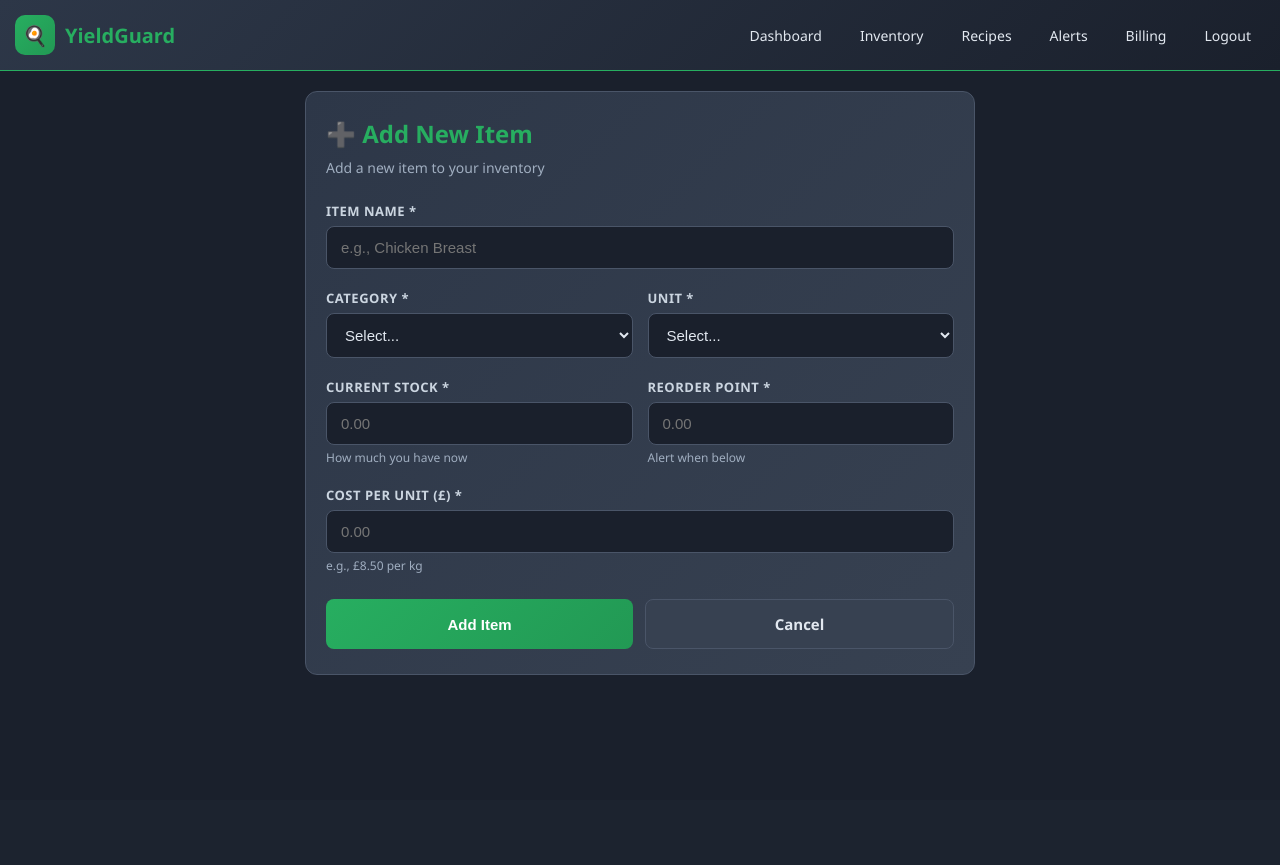
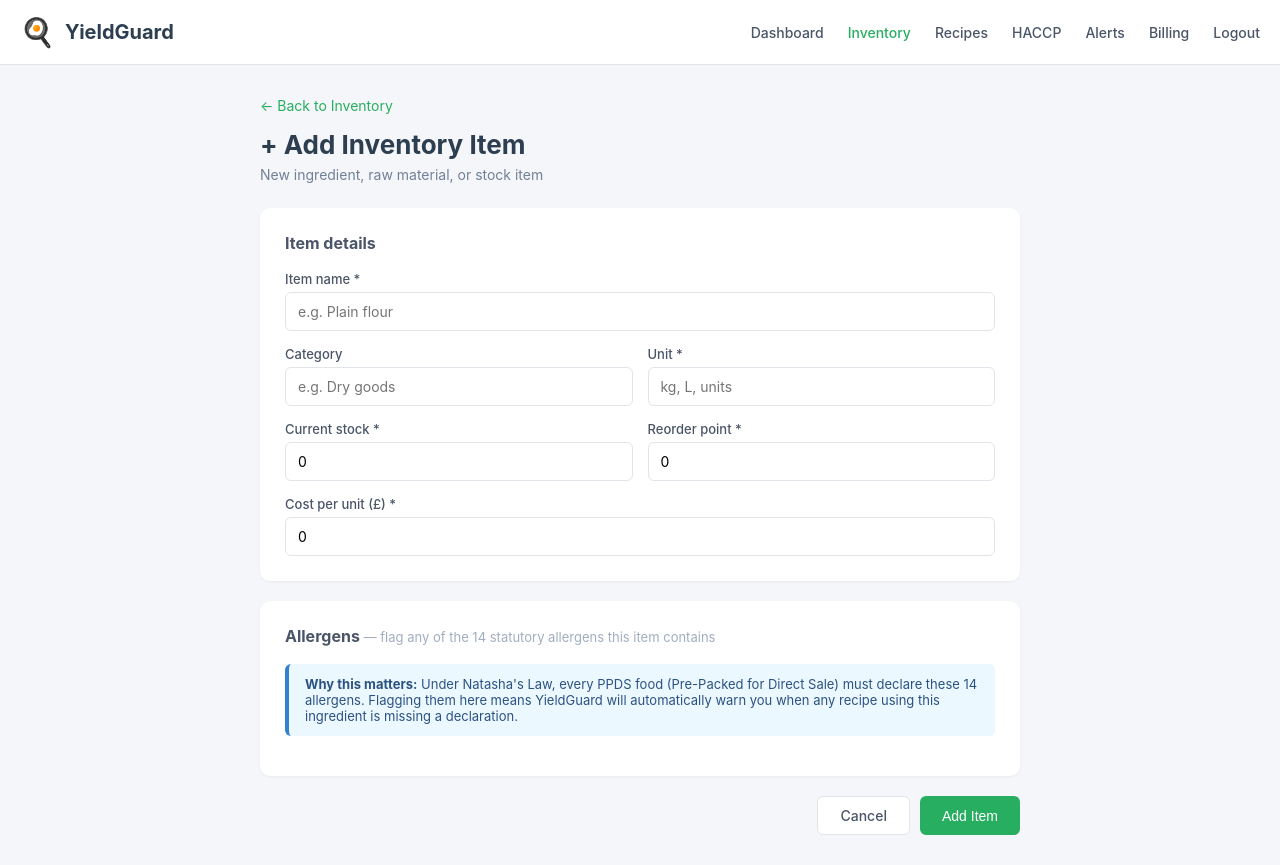
Before and after one commit to cryptoirish/kitchen-inventory-clean, a Flask app: page /add in a window 1280 px wide. Before the commit the page ends 675 px from the top, so only its background shows below. Run offline with Flask 3, Linux system fonts and the light colour scheme; the visitor is signed in with stand-in values (Sample User, id 1); data that the repository does not hold is empty; some libraries are stand-ins or nearby versions.

Commit message:
Refactor add.html for improved layout and styling

```diff
--- a/templates/add.html
+++ b/templates/add.html
@@ -1,173 +1,150 @@
 <!DOCTYPE html>
-<html>
+<html lang="en">
 <head>
+    <meta charset="UTF-8">
+    <meta name="viewport" content="width=device-width, initial-scale=1.0">
     <title>Add Item - YieldGuard</title>
-    <meta name="viewport" content="width=device-width, initial-scale=1.0">
     <style>
         * { margin: 0; padding: 0; box-sizing: border-box; }
-        body { font-family: 'Segoe UI', Tahoma, Geneva, Verdana, sans-serif; background: #1a202c; color: #e2e8f0; min-height: 100vh; }
-
-        .navbar { background: linear-gradient(135deg, #2d3748 0%, #1a202c 100%); padding: 15px 0; border-bottom: 1px solid #27ae60; position: sticky; top: 0; z-index: 1000; }
-        .nav-container { max-width: 1400px; margin: 0 auto; padding: 0 15px; display: flex; justify-content: space-between; align-items: center; }
-        .logo { display: flex; align-items: center; gap: 10px; text-decoration: none; }
-        .logo-icon { width: 40px; height: 40px; background: linear-gradient(135deg, #27ae60 0%, #229954 100%); border-radius: 10px; display: flex; align-items: center; justify-content: center; font-size: 20px; }
-        .logo-text { color: #27ae60; font-size: 20px; font-weight: bold; }
-        .nav-links { display: flex; gap: 10px; align-items: center; }
-        .nav-links a { color: #e2e8f0; text-decoration: none; font-weight: 500; padding: 8px 14px; border-radius: 8px; transition: all 0.3s; font-size: 14px; }
-        .nav-links a:hover { background: rgba(39, 174, 96, 0.1); color: #27ae60; }
-
-        .hamburger { display: none; flex-direction: column; gap: 4px; cursor: pointer; padding: 10px; border: none; background: none; }
-        .hamburger span { width: 25px; height: 3px; background: #27ae60; border-radius: 2px; }
-
-        .mobile-menu { display: none; position: fixed; top: 70px; left: 0; right: 0; background: #1a202c; padding: 20px; border-bottom: 2px solid #27ae60; flex-direction: column; gap: 10px; z-index: 999; box-shadow: 0 10px 30px rgba(0,0,0,0.5); }
-        .mobile-menu.active { display: flex; }
-        .mobile-menu a { color: #e2e8f0; text-decoration: none; font-weight: 500; padding: 15px 20px; border-radius: 10px; font-size: 16px; border: 1px solid #374151; }
-        .mobile-menu a:hover, .mobile-menu a.active { background: rgba(39, 174, 96, 0.1); color: #27ae60; border-color: #27ae60; }
-
-        .container { max-width: 700px; margin: 20px auto; padding: 0 15px; }
-
-        .form-card { background: linear-gradient(135deg, #2d3748 0%, #374151 100%); padding: 25px 20px; border-radius: 12px; border: 1px solid #4a5568; }
-        .form-header { margin-bottom: 25px; }
-        .form-header h1 { color: #27ae60; font-size: 24px; margin-bottom: 8px; }
-        .form-header p { color: #a0aec0; font-size: 14px; }
-
-        .form-group { margin-bottom: 20px; }
-        .form-row { display: grid; grid-template-columns: 1fr 1fr; gap: 15px; }
-        label { display: block; margin-bottom: 6px; font-weight: 600; color: #cbd5e0; font-size: 13px; text-transform: uppercase; letter-spacing: 0.5px; }
-        input, select { width: 100%; padding: 12px 14px; background: #1a202c; border: 1px solid #4a5568; border-radius: 8px; color: #e2e8f0; font-size: 15px; transition: all 0.3s; }
-        input:focus, select:focus { outline: none; border-color: #27ae60; box-shadow: 0 0 0 3px rgba(39, 174, 96, 0.1); }
-
-        .btn { display: inline-block; padding: 14px 24px; border-radius: 8px; text-decoration: none; font-weight: 600; font-size: 15px; transition: all 0.3s; cursor: pointer; border: none; text-align: center; }
-        .btn-primary { background: linear-gradient(135deg, #27ae60 0%, #229954 100%); color: white; }
-        .btn-primary:hover { transform: translateY(-2px); }
-        .btn-secondary { background: #374151; color: #e2e8f0; border: 1px solid #4a5568; }
-
-        .form-actions { display: flex; gap: 12px; margin-top: 25px; }
-        .form-actions .btn { flex: 1; }
-        .helper-text { font-size: 12px; color: #a0aec0; margin-top: 4px; }
-
+        body { font-family: -apple-system, BlinkMacSystemFont, 'Segoe UI', sans-serif; background: #f5f6fa; color: #2c3e50; }
+        .navbar { background: #fff; border-bottom: 1px solid #e1e4e8; padding: 0 20px; position: sticky; top: 0; z-index: 100; }
+        .nav-container { max-width: 1400px; margin: 0 auto; display: flex; align-items: center; justify-content: space-between; height: 64px; }
+        .logo { display: flex; align-items: center; gap: 10px; text-decoration: none; color: #2c3e50; font-weight: 700; font-size: 20px; }
+        .logo-icon { font-size: 28px; }
+        .nav-links { display: flex; gap: 24px; }
+        .nav-links a { text-decoration: none; color: #4a5568; font-weight: 500; font-size: 14px; }
+        .hamburger { display: none; background: none; border: none; cursor: pointer; flex-direction: column; gap: 4px; }
+        .hamburger span { display: block; width: 24px; height: 2px; background: #2c3e50; }
+        .mobile-menu { display: none; position: absolute; top: 64px; left: 0; right: 0; background: #fff; border-bottom: 1px solid #e1e4e8; padding: 10px 0; }
+        .mobile-menu.active { display: block; }
+        .mobile-menu a { display: block; padding: 12px 20px; text-decoration: none; color: #4a5568; }
+        .container { max-width: 800px; margin: 0 auto; padding: 30px 20px; }
+        .back-link { color: #27ae60; text-decoration: none; font-size: 14px; margin-bottom: 15px; display: inline-block; }
+        .page-header { margin-bottom: 25px; }
+        .page-header h1 { font-size: 26px; margin-bottom: 6px; }
+        .page-subtitle { color: #718096; font-size: 14px; }
+        .card { background: #fff; border-radius: 10px; padding: 25px; margin-bottom: 20px; box-shadow: 0 1px 3px rgba(0,0,0,0.05); }
+        .card h2 { font-size: 16px; margin-bottom: 18px; color: #4a5568; }
+        .card h2 .subtle { color: #a0aec0; font-weight: 400; font-size: 13px; }
+        .form-grid { display: grid; grid-template-columns: 1fr 1fr; gap: 15px; }
+        .form-group { display: flex; flex-direction: column; gap: 5px; }
+        .form-group.full { grid-column: 1 / -1; }
+        label { font-size: 13px; font-weight: 500; color: #4a5568; }
+        input, select { padding: 10px 12px; border: 1px solid #e1e4e8; border-radius: 6px; font-size: 14px; font-family: inherit; }
+        input:focus, select:focus { outline: none; border-color: #27ae60; }
+        .allergen-grid { display: grid; grid-template-columns: repeat(auto-fill, minmax(200px, 1fr)); gap: 8px; }
+        .allergen-option { display: flex; align-items: flex-start; gap: 10px; padding: 10px 12px; border: 2px solid #e1e4e8; border-radius: 8px; cursor: pointer; transition: all 0.15s; }
+        .allergen-option:has(input:checked) { border-color: #f59e0b; background: #fffbeb; }
+        .allergen-option input { margin-top: 3px; cursor: pointer; }
+        .allergen-icon { font-size: 22px; flex-shrink: 0; }
+        .allergen-text { display: flex; flex-direction: column; gap: 2px; flex: 1; min-width: 0; }
+        .allergen-name { font-weight: 600; font-size: 13px; }
+        .allergen-desc { font-size: 11px; color: #718096; line-height: 1.3; }
+        .actions { display: flex; gap: 10px; justify-content: flex-end; margin-top: 20px; }
+        .btn { background: #27ae60; color: #fff; border: none; padding: 10px 22px; border-radius: 6px; font-size: 14px; font-weight: 500; cursor: pointer; text-decoration: none; display: inline-block; }
+        .btn:hover { background: #219a52; }
+        .btn-secondary { background: #fff; color: #4a5568; border: 1px solid #e1e4e8; }
+        .btn-secondary:hover { background: #f7fafc; }
+        .flash { padding: 12px 16px; border-radius: 6px; margin-bottom: 15px; font-size: 14px; }
+        .flash.success { background: #d4edda; color: #155724; }
+        .flash.danger { background: #f8d7da; color: #721c24; }
+        .info-banner { background: #ebf8ff; color: #2c5282; padding: 12px 16px; border-radius: 6px; font-size: 13px; margin-bottom: 15px; border-left: 4px solid #3182ce; }
         @media (max-width: 768px) {
             .nav-links { display: none; }
             .hamburger { display: flex; }
-            .logo-text { font-size: 18px; }
-            .form-row { grid-template-columns: 1fr; gap: 20px; }
-            .form-card { padding: 20px 15px; }
-            .form-actions { flex-direction: column; }
+            .form-grid { grid-template-columns: 1fr; }
+            .allergen-grid { grid-template-columns: 1fr; }
         }
     </style>
 </head>
 <body>
     <nav class="navbar">
         <div class="nav-container">
-            <a href="/" class="logo">
-                <div class="logo-icon">🍳</div>
-                <div class="logo-text">YieldGuard</div>
-            </a>
+            <a href="/" class="logo"><div class="logo-icon">🍳</div><div>YieldGuard</div></a>
             <div class="nav-links">
-                <a href="/">Dashboard</a>
-                <a href="/inventory">Inventory</a>
-                <a href="/recipes">Recipes</a>
-                <a href="/alerts">Alerts</a>
-                <a href="/billing">Billing</a>
-                <a href="/logout">Logout</a>
+                <a href="/">Dashboard</a><a href="/inventory" style="color: #27ae60;">Inventory</a><a href="/recipes">Recipes</a>
+                <a href="/haccp">HACCP</a><a href="/alerts">Alerts</a><a href="/billing">Billing</a><a href="/logout">Logout</a>
             </div>
-            <button class="hamburger" onclick="toggleMenu()">
-                <span></span><span></span><span></span>
-            </button>
+            <button class="hamburger" onclick="toggleMenu()"><span></span><span></span><span></span></button>
         </div>
         <div class="mobile-menu" id="mobileMenu">
-            <a href="/">📊 Dashboard</a>
-            <a href="/inventory">📦 Inventory</a>
-            <a href="/recipes">🍽️ Recipes</a>
-            <a href="/alerts">⚠️ Alerts</a>
-            <a href="/billing">💳 Billing</a>
-            <a href="/logout">🚪 Logout</a>
+            <a href="/">📊 Dashboard</a><a href="/inventory">📦 Inventory</a><a href="/recipes">🍽️ Recipes</a>
+            <a href="/haccp">🛡️ HACCP</a><a href="/alerts">⚠️ Alerts</a><a href="/billing">💳 Billing</a><a href="/logout">🚪 Logout</a>
         </div>
     </nav>
 
     <div class="container">
-        <div class="form-card">
-            <div class="form-header">
-                <h1>➕ Add New Item</h1>
-                <p>Add a new item to your inventory</p>
+        <a href="/inventory" class="back-link">← Back to Inventory</a>
+        <div class="page-header">
+            <h1>+ Add Inventory Item</h1>
+            <p class="page-subtitle">New ingredient, raw material, or stock item</p>
         </div>
 
+        {% with messages = get_flashed_messages(with_categories=true) %}
+            {% for category, message in messages %}
+                <div class="flash {{ category }}">{{ message }}</div>
+            {% endfor %}
+        {% endwith %}
+
         <form method="POST">
+            <div class="card">
+                <h2>Item details</h2>
+                <div class="form-grid">
+                    <div class="form-group full">
+                        <label>Item name *</label>
+                        <input type="text" name="name" required placeholder="e.g. Plain flour">
+                    </div>
                     <div class="form-group">
-                    <label>Item Name *</label>
-                    <input type="text" name="name" placeholder="e.g., Chicken Breast" required>
+                        <label>Category</label>
+                        <input type="text" name="category" placeholder="e.g. Dry goods">
                     </div>
-
-                <div class="form-row">
-                    <div class="form-group">
-                        <label>Category *</label>
-                        <select name="category" required>
-                            <option value="">Select...</option>
-                            <option value="Protein">Protein</option>
-                            <option value="Vegetables">Vegetables</option>
-                            <option value="Dairy">Dairy</option>
-                            <option value="Dry Goods">Dry Goods</option>
-                            <option value="Beverages">Beverages</option>
-                            <option value="Cleaning">Cleaning</option>
-                            <option value="Other">Other</option>
-                        </select>
-                    </div>
-
                     <div class="form-group">
                         <label>Unit *</label>
-                        <select name="unit" required>
-                            <option value="">Select...</option>
-                            <option value="kg">kg</option>
-                            <option value="g">g</option>
-                            <option value="L">L</option>
-                            <option value="ml">ml</option>
-                            <option value="pieces">pieces</option>
-                            <option value="boxes">boxes</option>
-                            <option value="cans">cans</option>
-                            <option value="bottles">bottles</option>
-                        </select>
+                        <input type="text" name="unit" required placeholder="kg, L, units">
+                    </div>
+                    <div class="form-group">
+                        <label>Current stock *</label>
+                        <input type="number" name="stock" step="0.01" required value="0">
+                    </div>
+                    <div class="form-group">
+                        <label>Reorder point *</label>
+                        <input type="number" name="reorder" step="0.01" required value="0">
+                    </div>
+                    <div class="form-group full">
+                        <label>Cost per unit (£) *</label>
+                        <input type="number" name="cost" step="0.01" required value="0">
+                    </div>
                 </div>
             </div>
 
-                <div class="form-row">
-                    <div class="form-group">
-                        <label>Current Stock *</label>
-                        <input type="number" name="stock" step="0.01" placeholder="0.00" required>
-                        <p class="helper-text">How much you have now</p>
+            <div class="card">
+                <h2>Allergens <span class="subtle">— flag any of the 14 statutory allergens this item contains</span></h2>
+                <div class="info-banner">
+                    <strong>Why this matters:</strong> Under Natasha's Law, every PPDS food (Pre-Packed for Direct Sale) must declare these 14 allergens. Flagging them here means YieldGuard will automatically warn you when any recipe using this ingredient is missing a declaration.
                 </div>
-
-                    <div class="form-group">
-                        <label>Reorder Point *</label>
-                        <input type="number" name="reorder" step="0.01" placeholder="0.00" required>
-                        <p class="helper-text">Alert when below</p>
+                <div class="allergen-grid">
+                    {% for a in allergens %}
+                    <label class="allergen-option">
+                        <input type="checkbox" name="allergen_{{ a.code }}">
+                        <span class="allergen-icon">{{ a.icon }}</span>
+                        <span class="allergen-text">
+                            <span class="allergen-name">{{ a.display_name }}</span>
+                            <span class="allergen-desc">{{ a.description }}</span>
+                        </span>
+                    </label>
+                    {% endfor %}
                 </div>
             </div>
 
-                <div class="form-group">
-                    <label>Cost per Unit (£) *</label>
-                    <input type="number" name="cost" step="0.01" placeholder="0.00" required>
-                    <p class="helper-text">e.g., £8.50 per kg</p>
-                </div>
-
-                <div class="form-actions">
-                    <button type="submit" class="btn btn-primary">Add Item</button>
+            <div class="actions">
                 <a href="/inventory" class="btn btn-secondary">Cancel</a>
+                <button type="submit" class="btn">Add Item</button>
             </div>
         </form>
     </div>
-    </div>
 
     <script>
-        function toggleMenu() {
-            document.getElementById('mobileMenu').classList.toggle('active');
-        }
-        document.addEventListener('click', function(event) {
-            const menu = document.getElementById('mobileMenu');
-            const hamburger = document.querySelector('.hamburger');
-            if (!menu.contains(event.target) && !hamburger.contains(event.target)) {
-                menu.classList.remove('active');
-            }
-        });
+        function toggleMenu() { document.getElementById('mobileMenu').classList.toggle('active'); }
     </script>
 </body>
 </html>
```
Lines whose indentation alone changed are shown as unchanged.
